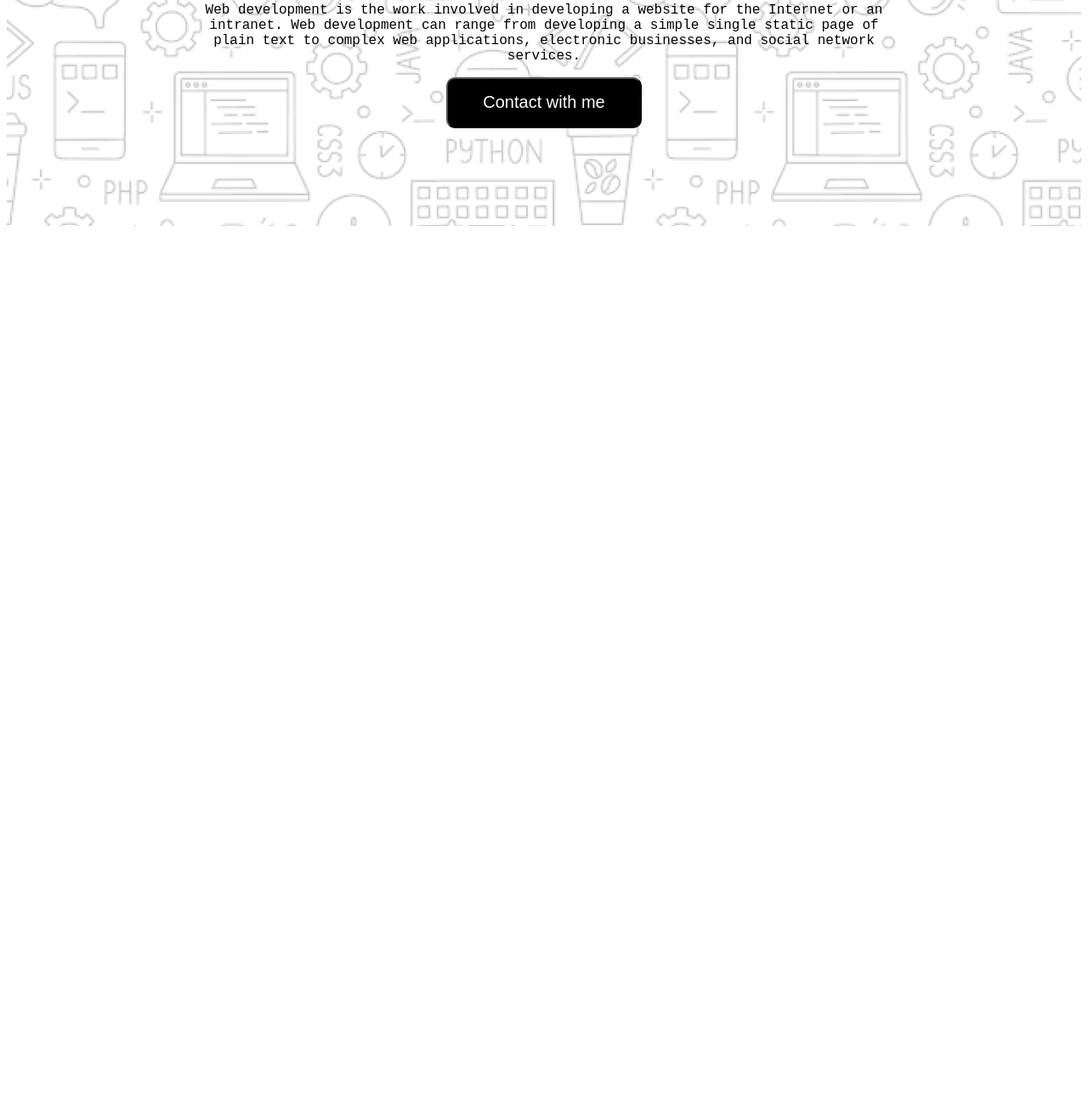
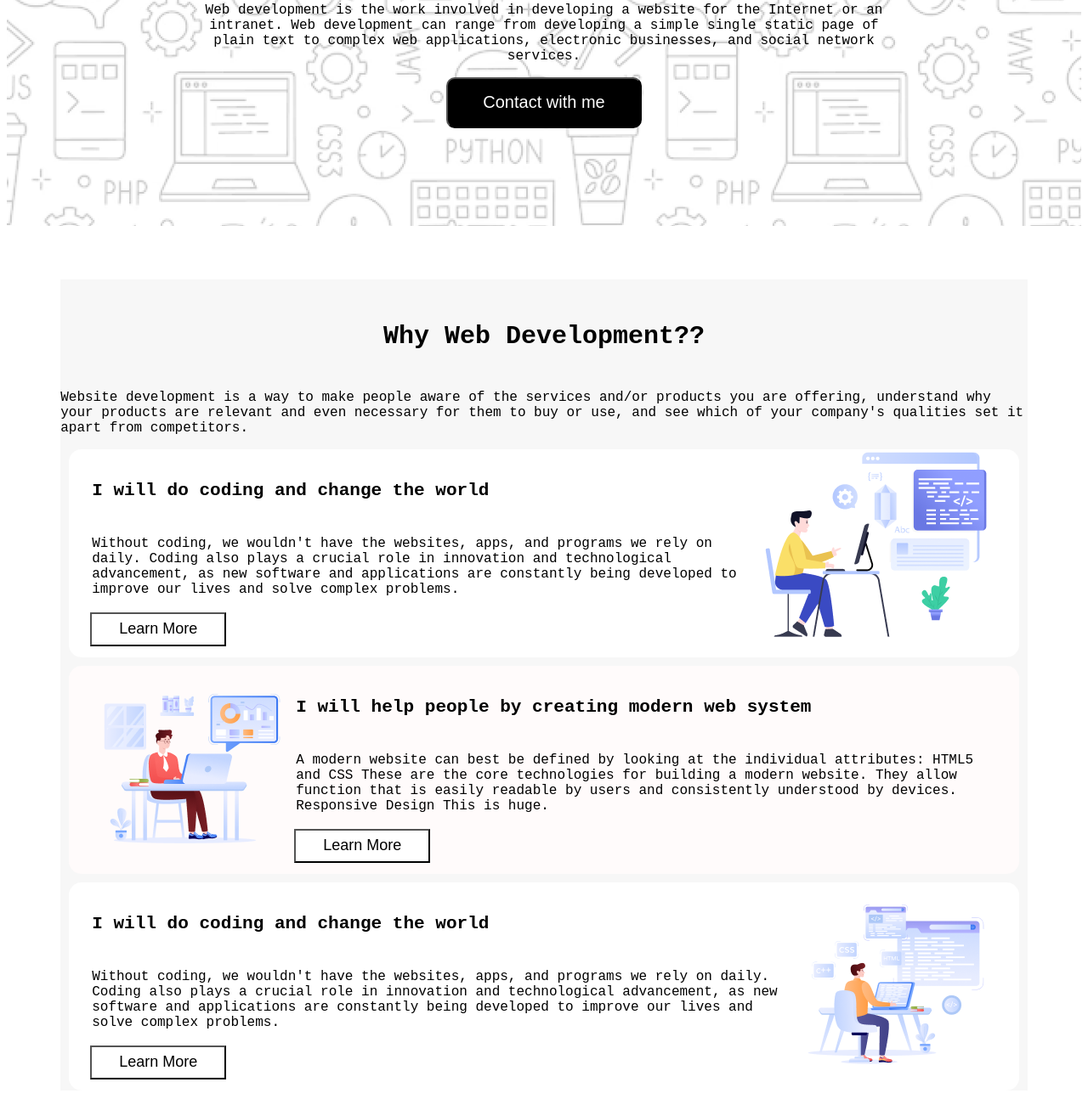
Before and after one commit to shakibahmed17/Assignment-01, a plain HTML site: page index.html in a window 1280 px wide. Shown: the part 475-1769 px from the top of the page at 85% size. Before the commit the page ends 800 px from the top, so only its background shows below. Drawn offline with Linux system fonts and the light colour scheme; a web font is replaced by a local one.

Commit message:
Added a new section in page that contains what is web development, importance of web development and modern websites.

```diff
--- a/index.html
+++ b/index.html
@@ -20,7 +20,7 @@
         <section class="banner">
             <div class="backgroundImage">
                 <div class="bannerImage">
-                    <img class="imgOfComputerBoy" src="assets/Group.png" alt="A boy with laptop" height="240px" width="240">
+                    <img class="imgOfComputerBoy" src="./assets/Group.png" alt="A boy with laptop" height="240px" width="240">
                 </div>
                 <div class="bannerHeading">
                     <h1>"In the near future, I hope to become a Developer."</h1>
@@ -33,6 +33,70 @@
                 </div>
             </div>
         </section>
+
+        <section class="webDevelopment">
+            <div class="title">
+                <h2>Why Web Development??</h2>
+            </div>
+            <div class="importanceOfWeb">
+                <p>Website development is a way to make people aware of the services and/or products you are offering, understand why your products are relevant and even necessary for them to buy or use, and see which of your company's qualities set it apart from competitors.</p>
+            </div>
+            <div class="content1">
+                <div>
+                    <div class="content-title">
+                        <h3>I will do coding and change the world</h3>
+                    </div>
+                    <div class="content-description">
+                        <p>Without coding, we wouldn't have the websites, apps, and programs we rely on daily. Coding also plays a crucial role in innovation and technological advancement, as new software and applications are constantly being developed to improve our lives and solve complex problems.</p>
+                    </div>
+                    <div>
+                        <a href=""><button class="learnMore">Learn More</button></a>
+                    </div>
+                </div>
+
+                <div>
+                    <img src="./assets/Layer_1.png" alt="A boy with Computer">
+                </div>
+            </div>
+
+            <div class="content2">
+                <div>
+                    <img src="./assets/Group 3.png" alt="A boy with computer">
+                </div>
+                <div>
+                    <div class="content-title">
+                        <h3>I will help people by creating modern web system</h3>
+                    </div>
+                    <div class="content-description">
+                        <p>A modern website can best be defined by looking at the individual attributes: HTML5 and CSS These are the core technologies for building a modern website. They allow function that is easily readable by users and consistently understood by devices. Responsive Design This is huge.</p>
+                    </div>
+                    <div>
+                        <a href=""><button class="learnMore">Learn More</button></a>
+                    </div>
+                </div>
+
+            </div>
+
+            <div class="content3">
+                <div>
+                    <div class="content-title">
+                        <h3>I will do coding and change the world</h3>
+                    </div>
+                    <div class="content-description">
+                        <p>Without coding, we wouldn't have the websites, apps, and programs we rely on daily. Coding also plays a crucial role in innovation and technological advancement, as new software and applications are constantly being developed to improve our lives and solve complex problems.</p>
+                    </div>
+                    <div>
+                        <a href=""><button class="learnMore">Learn More</button></a>
+                    </div>
+                </div>
+
+                <div>
+                    <img src="./assets/Group 4.png" alt="A boy with Computer">
+                </div>
+            </div>
+
+
+        </section>
     </main>
 
     <footer>
--- a/style.css
+++ b/style.css
@@ -67,3 +67,79 @@ nav ul li {
 .bannerButton {
     text-align: center;
 }
+
+.webDevelopment {
+    background-color: rgb(247, 247, 247);
+    margin: 5% 5% 0 5%;
+}
+
+.title {
+    text-align: center;
+    font-size: 20px;
+    color: black;
+    padding-top: 25px;
+    padding-bottom: 5px;
+}
+
+.importantOfWeb {
+    text-align: center;
+    font-size: 16px;
+    color: black;
+    padding-bottom: 5px;
+    margin-left: 10px;
+    margin-right: 10px;
+    margin-bottom: 20px;
+}
+
+.content1 {
+    display: flex;
+    justify-content: space-evenly;
+    align-items: center;
+    border-radius: 15px;
+    padding-left: 25px;
+    padding-right: 25px;
+    background-color: white;
+    margin: 10px 10px 10px 10px;
+}
+
+.content2 {
+    display: flex;
+    justify-content: space-evenly;
+    align-items: center;
+    border-radius: 15px;
+    padding-left: 25px;
+    padding-right: 25px;
+    background-color: rgb(255, 251, 251);
+    margin: 10px 10px 10px 10px;
+}
+
+.content3 {
+    display: flex;
+    justify-content: space-evenly;
+    align-items: center;
+    border-radius: 15px;
+    padding-left: 25px;
+    padding-right: 25px;
+    background-color: white;
+    margin: 10px 10px 10px 10px;
+}
+
+.content-title {
+    font-size: 18px;
+    text-align: left;
+    padding: 2px 2px;
+}
+
+.content-description{
+    font-size: 16px;
+    text-align: left;
+    padding: 2px 2px;
+}
+
+.learnMore {
+    background-color: white;
+    width: 160px;
+    height: 40px;
+    font-size: 18px;
+    cursor: pointer;
+}
```
